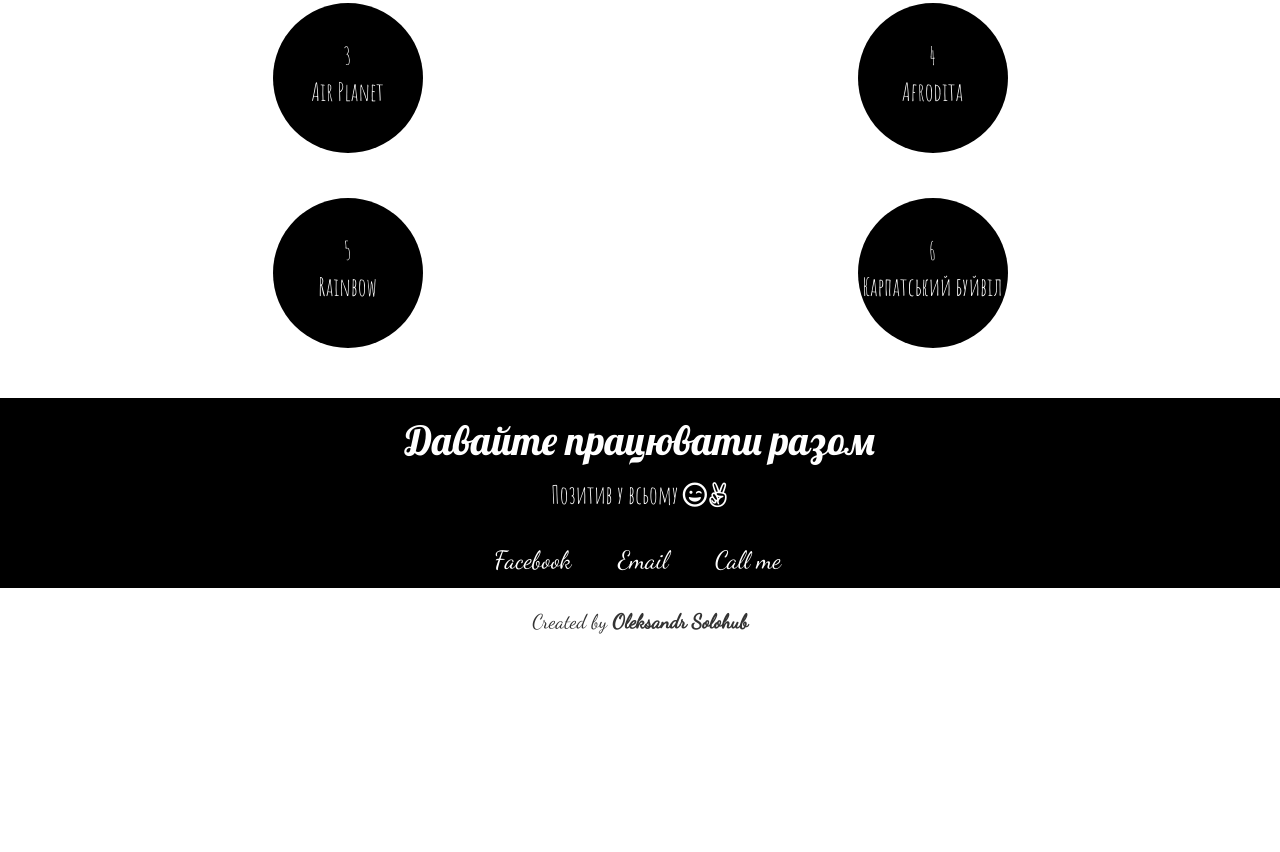
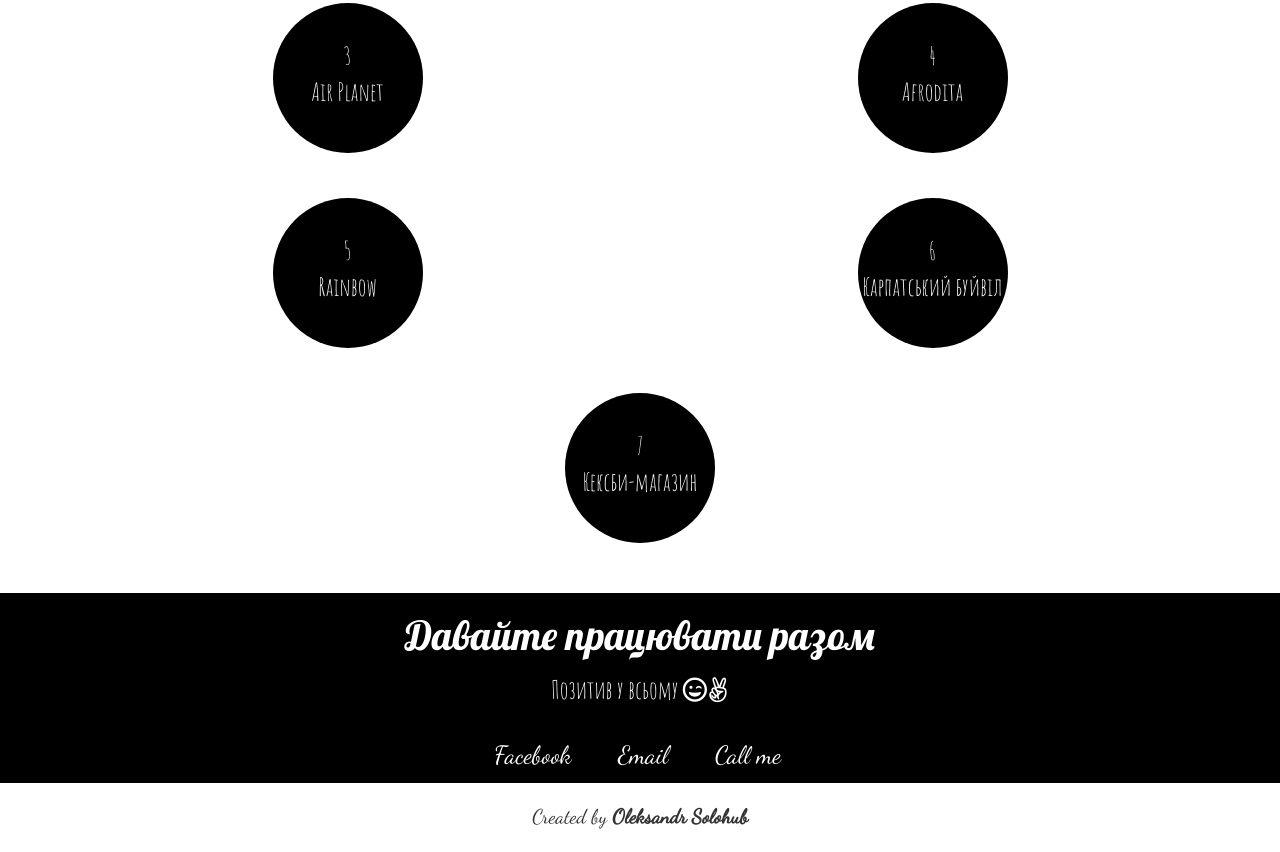
Before and after one commit to Torres-10/solalexportfolio.github.io, a plain HTML site: page index.html in a window 1280 px wide. Shown: the part 1312-2164 px from the top of the page. Before the commit the page ends 1969 px from the top, so only its background shows below. Drawn offline with nearby package versions, Linux system fonts and the light colour scheme.

Commit message:
Add files via upload

```diff
--- a/index.html
+++ b/index.html
@@ -64,6 +64,9 @@
 		<div class="col-lg-6 col-md-6 col-sm-12 col-xs-12">
 			<a id="link" class="layout-link center-block layout-title layout-block" href="http://www.karpatskiybuivil.com/" target="_blank">6<br>Карпатський буйвіл</a>
 		</div>
+		<div class="col-lg-12 col-md-12 col-sm-12 col-xs-12">
+			<a id="link" class="layout-link center-block layout-title layout-block" href="https://torres-10.github.io/Keksby-shop/index.html" target="_blank">7<br>Кексби-магазин</a>
+		</div>
 	</div>
 	</div>
 </div>
```
